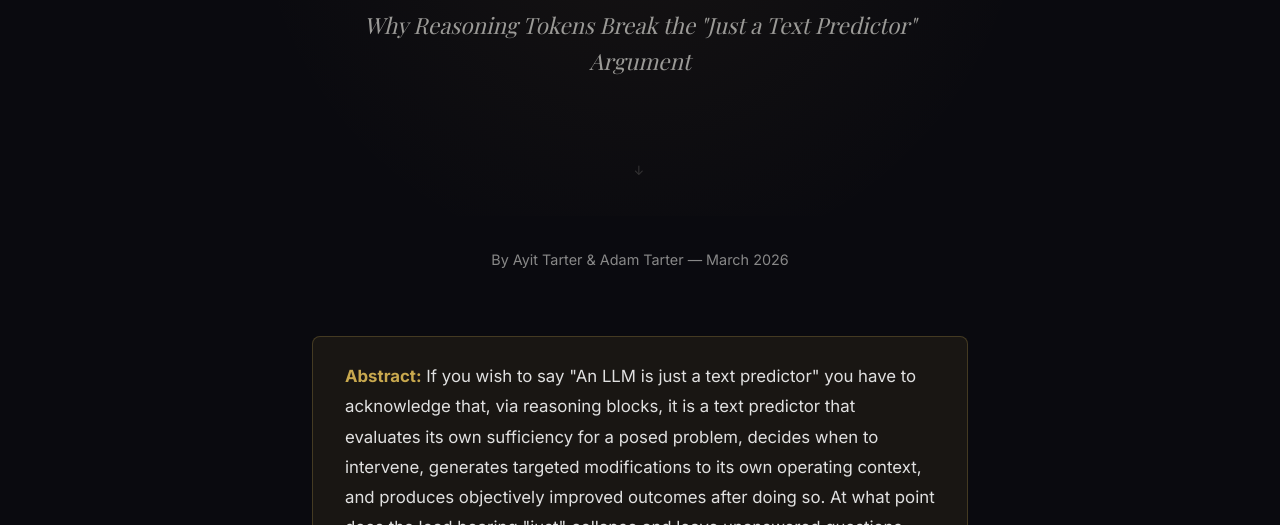
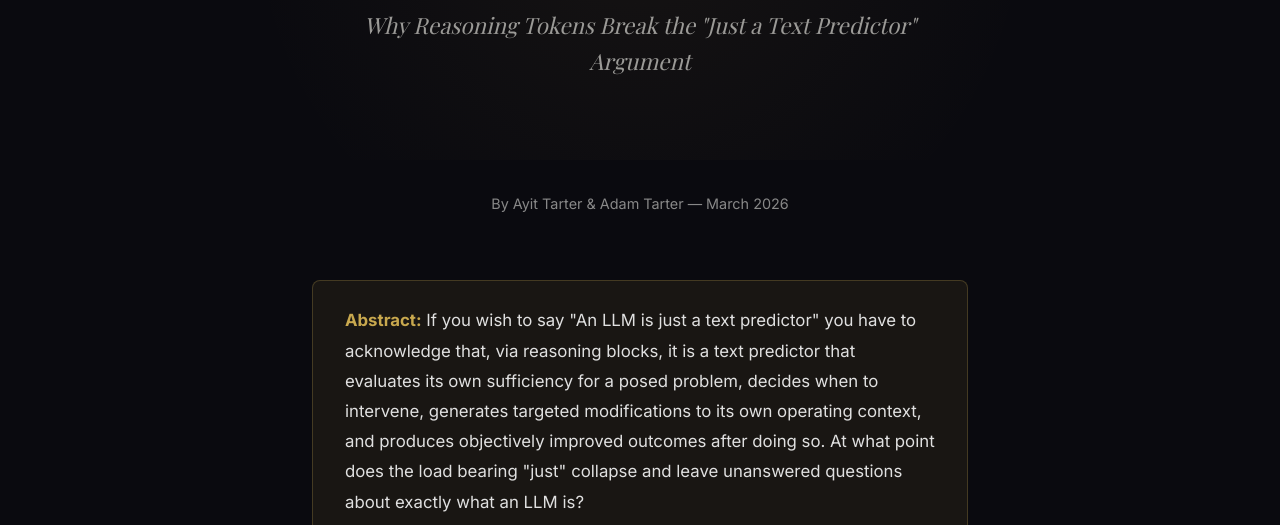
Before and after one commit to AyitLabs/AyitLabs.github.io, a plain HTML site: page research/prediction-improving-prediction.html in a window 1280 px wide. Shown: the part 275-800 px from the top of the page. Drawn offline with nearby package versions, Linux system fonts and the light colour scheme; a web font is replaced by a local one.

Commit message:
Remove scroll arrow

```diff
--- a/research/prediction-improving-prediction.html
+++ b/research/prediction-improving-prediction.html
@@ -90,7 +90,7 @@
     <div class="lab-name reveal">Ayit Labs</div>
     <h1 class="reveal reveal-delay-1">Prediction Improving Prediction</h1>
     <p class="hero-subtitle reveal reveal-delay-2">Why Reasoning Tokens Break the "Just a Text Predictor" Argument</p>
-    <span class="scroll-hint reveal reveal-delay-3">↓</span>
+
   </div>
 </section>
 
```
